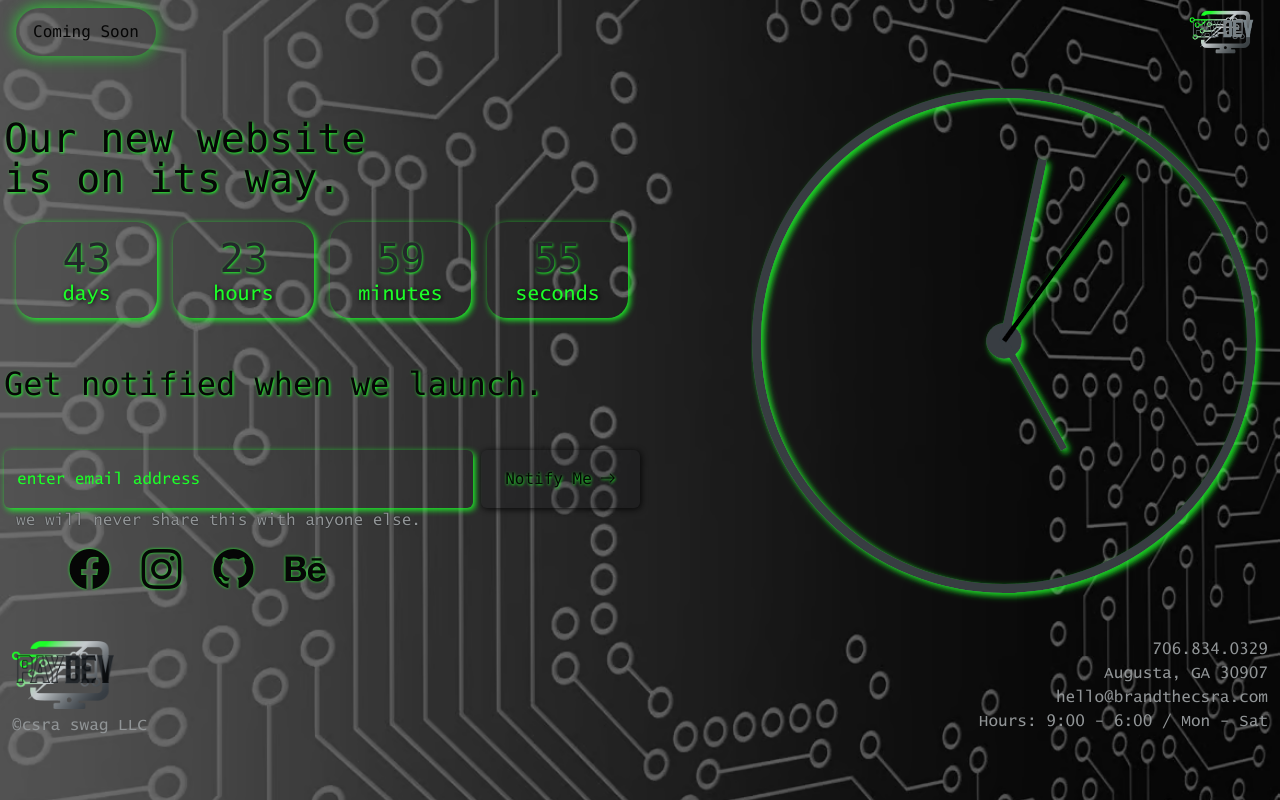
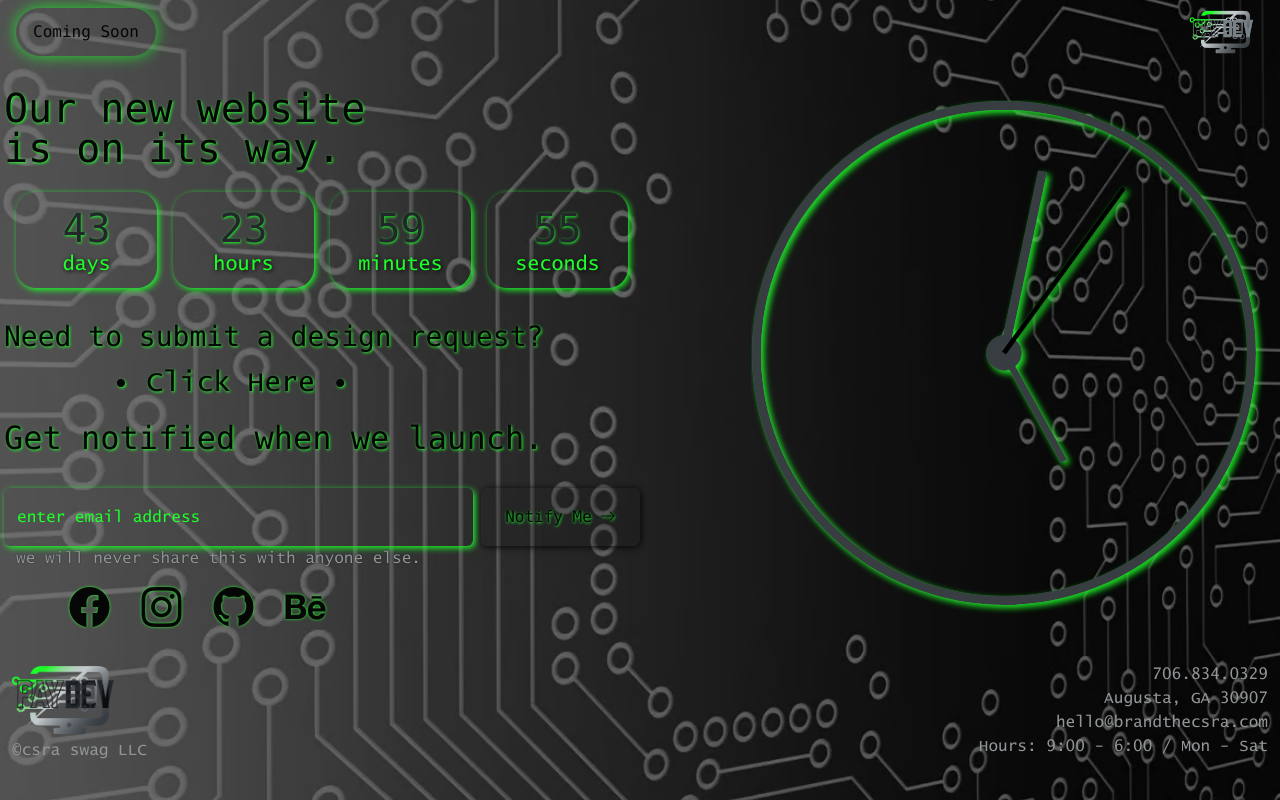
Before and after one commit to bi6poppa/coming-soon-final, a React (Vite) app: page / in a window 1280 px wide. Built offline with nearby package versions, Linux system fonts and the light colour scheme.

Commit message:
added request form

```diff
--- a/package.json
+++ b/package.json
@@ -15,6 +15,7 @@
     "react": "^18.3.1",
     "react-bootstrap": "^2.10.7",
     "react-dom": "^18.3.1",
+    "react-router-dom": "^7.1.2",
     "sass": "^1.83.1"
   },
   "devDependencies": {
--- a/src/App.css
+++ b/src/App.css
@@ -23,14 +23,13 @@
   align-items: center;
 }
 
-#website, #launch {
+#website, #launch, #request, #formLink {
   text-shadow: 1px 1px 3px #1cff28;
   transition: color 0.7s ease-in-out, text-shadow 0.7s ease-in-out;
   margin: 0;
-  padding: 1rem 0rem;
 }
 
-#website:hover, #launch:hover {
+#website:hover, #launch:hover, #formLink:hover {
   color: var(--sp-med-gray);
   text-shadow: 1px 1px 4px #cc0000;
 }
@@ -47,6 +46,12 @@
   .blankRows {
     display: none;
   }
+}
+
+#formLink {
+  display: flex;
+  color: var(--sp-dark);
+  text-shadow: 1px 1px 3px var(--sp-green);
 }
 /*#main {
   margin: 0;
--- a/src/App.jsx
+++ b/src/App.jsx
@@ -7,6 +7,7 @@ import Clock from '@components/Clock/Clock'
 import Notify from '@components/Notify/Notify'
 import Socials from '@components/Socials/Socials'
 import CSFooter from '@components/CSFooter/CSFooter'
+import Nav from 'react-bootstrap/Nav'
 
 import 'bootstrap/dist/css/bootstrap.min.css'
 import './App.css'
@@ -18,12 +19,15 @@ function App() {
     <>
         <Container className="p-0 m-0" fluid>
             <CSHeader />
-            <Row className="blankRows"><br className="blankRows" /></Row>
-            <Row className="p-0" id="row">
+            <Row className="py-4" id="row">
                 <Col className="p-0 m-0 col-md-6">
-                    <h1 id="website">Our new website<br />is on its way.</h1>
+                    <h1 id="website" className="pb-3">Our new website<br />is on its way.</h1>
                     <Countdown endDateTime={currentTime.setDate(currentTime.getDate() + 44)} />
-                    <h2 className="py-5" id="launch">Get notified when we launch.</h2>
+                    <h3 className="mt-3 pt-3 pb-2 mb-0" id="request">Need to submit a design request?</h3>
+                    <Row className="w-75">
+                        <Nav.Link className="justify-content-center fs-3 align-items-center" id="formLink" href="requestform.html">• Click Here •</Nav.Link>
+                    </Row>
+                    <h2 className="pt-3 mb-3 pb-3" id="launch">Get notified when we launch.</h2>
                     <Notify />
                     <Socials />
                 </Col>
@@ -31,7 +35,6 @@ function App() {
                     <Clock />
                 </Col>
             </Row>
-            <Row className="blankRows"><br className="blankRows" /></Row>
             <CSFooter />
         </Container>
     </>
--- /dev/null
+++ b/src/components/RequestForm/RequestForm.module.css
@@ -0,0 +1,3 @@
+#hiddenImage {
+  display: none;
+}
--- a/src/index.css
+++ b/src/index.css
@@ -45,7 +45,7 @@
   -moz-osx-font-smoothing: grayscale;
 
   display: flex;
-  height: 100vh;
+  height: 100%;
   max-height: 100%;
   width: 100%;
   max-width: 100%;
@@ -64,14 +64,12 @@ body {
   display: flex;
   align-items: flex-start;
   font-family: 'Lucida Console', Raleway, sans-serif;
-  height: 100vh;
-  max-height: 100%;
-  width: 100%;
-  max-width: 100%;
-  margin: 0;
-  padding: 0;
-  background: url(/motherboard.avif);
-  background-position: center;
-  background-repeat: no-repeat;
+  height: 100% !important;
+  max-height: 100% !important;
+  width: 100% !important;
+  max-width: 100% !important;
+  margin: 0 !important;
+  padding: 0 !important;
+  background: url(/motherboard.avif) no-repeat center center fixed;
   background-size: cover;
 }
--- /dev/null
+++ b/styles.css
@@ -0,0 +1,15 @@
+html {
+  height: 100%;
+  width: 100%;
+  max-height: 100%;
+  max-width: 100%;
+  background-color: #23272b;
+}
+
+body {
+  display: flex;
+  flex-direction: column;
+  color: #1cff28;
+  margin: 0;
+  padding: 0;
+}
```
Also changed, not shown: requestform.html (added, +20 -0 lines), src/components/RequestForm/RequestForm.jsx (added, +18 -0 lines), 2 other files (tests, documents, lock files or other folders).
